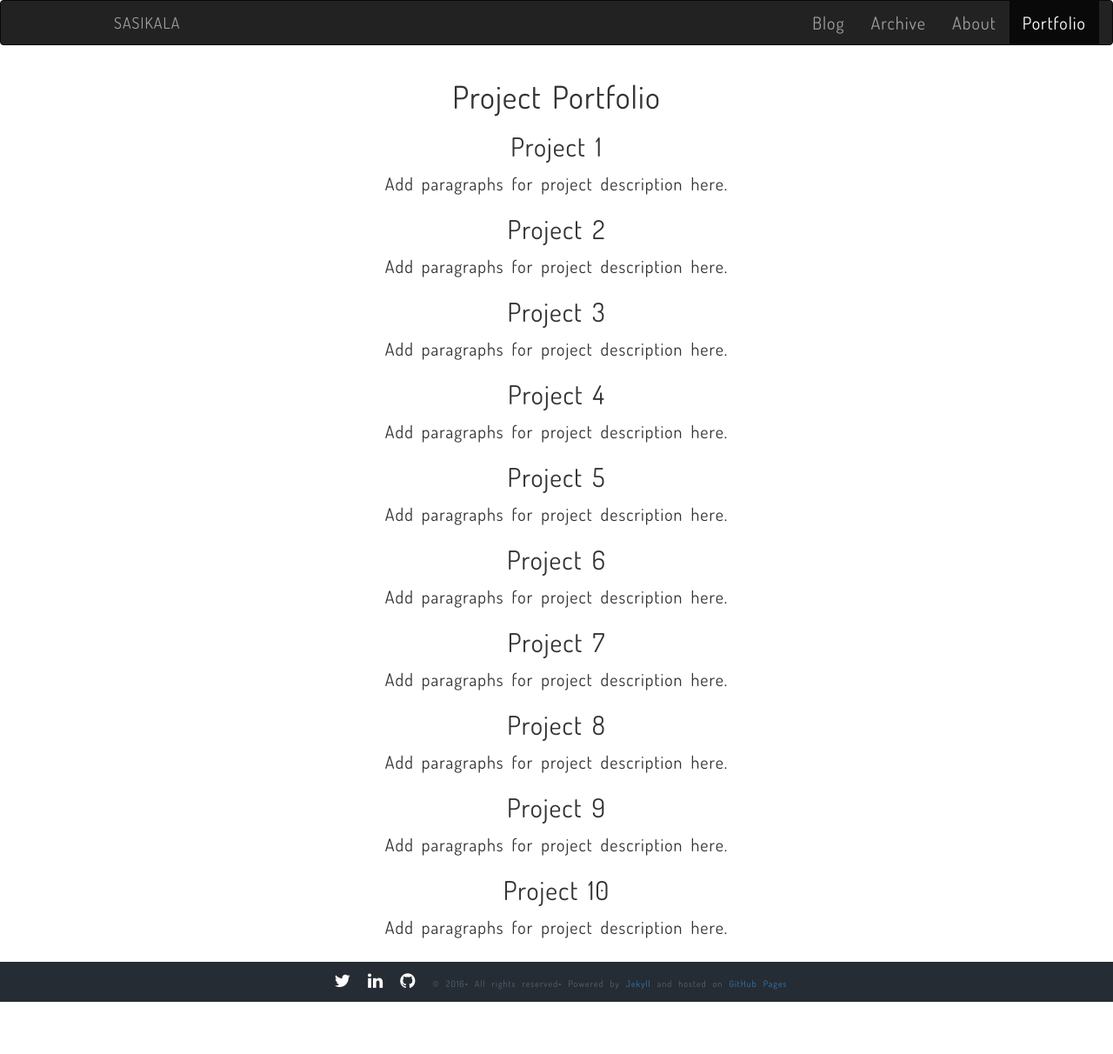
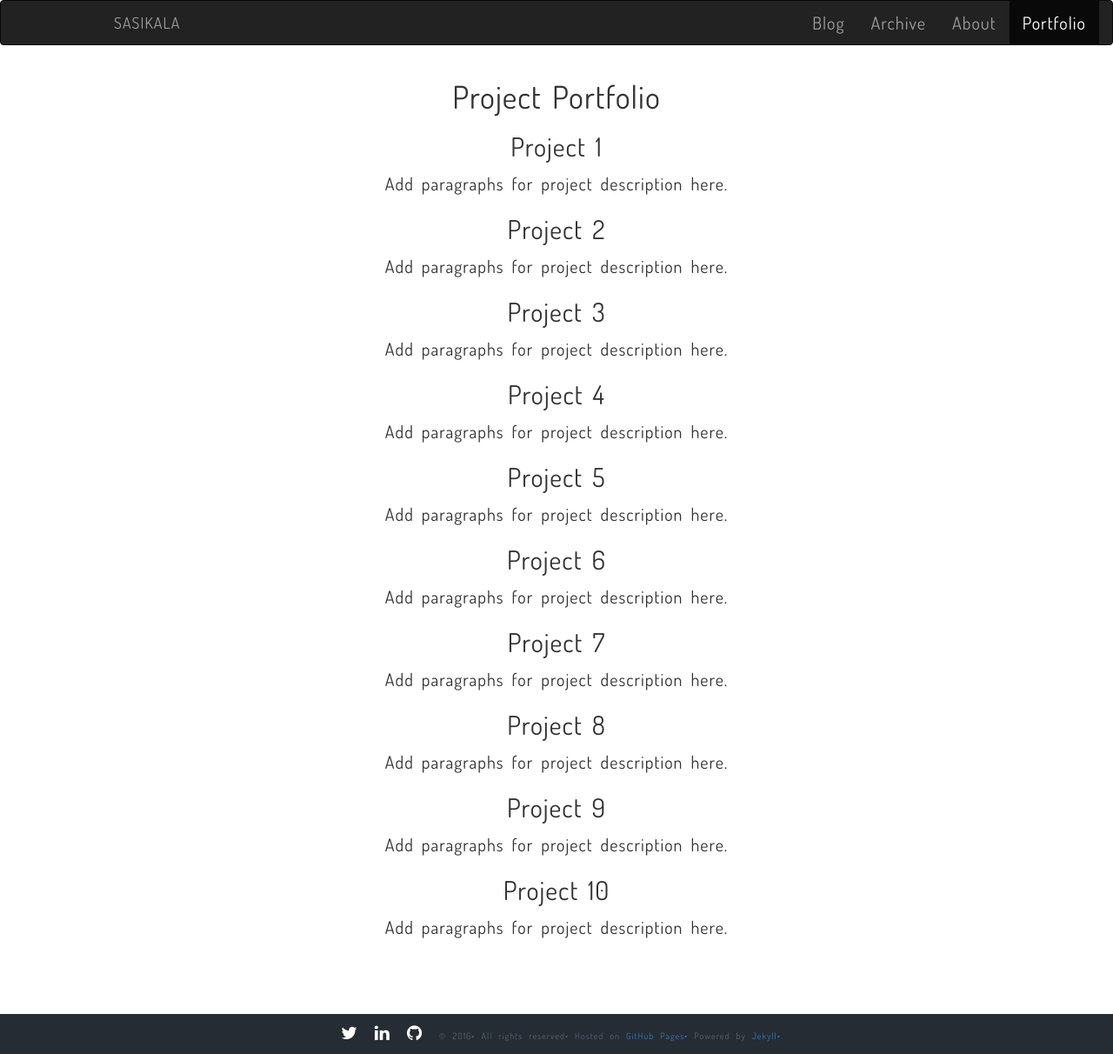
Before and after one commit to Sasikala-Ravichandran/sasi-kala.github.io, a Jekyll site: the page built from portfolio/index.html, in a window 1280 px wide. Shown: the whole page at 87% size. Built offline with Jekyll 4.4.1, drawn with Linux system fonts in a browser that asks for light colours; nearby versions of some CDN libraries; comment, search, counter and statistics services are not loaded; before the commit the page ends 1152 px from its top, so only the background shows below that.

Commit message:
modified the footer

```diff
--- a/_includes/footer.html
+++ b/_includes/footer.html
@@ -19,7 +19,7 @@
             </a>
           </li>
           <li>
-            <small><p class="copyright text-center">&copy; {{ site.time | date: '%Y' }}• All rights reserved• Powered by <a href="https://jekyllrb.com/">Jekyll</a> and hosted on <a href="https://github.com/Sasikala-Ravichandran/sasi-kala.github.io">GitHub Pages</a></p></small>
+            <small><p class="copyright text-center">&copy; {{ site.time | date: '%Y' }}• All rights reserved• Hosted on <a href="https://github.com/Sasikala-Ravichandran/sasi-kala.github.io">GitHub Pages•</a> Powered by <a href="https://jekyllrb.com/">Jekyll•</a></p></small>
           </li>
         </ul>
       </div>
--- a/css/custom.scss
+++ b/css/custom.scss
@@ -21,6 +21,10 @@ body {
 
 h1, h2, h3, h4, h5, h6 {
   font-family: 'Dosis', sans-serif;
+}
+
+div#content {
+  padding-bottom: 60px;
 }
 
 .btn_default {
```
